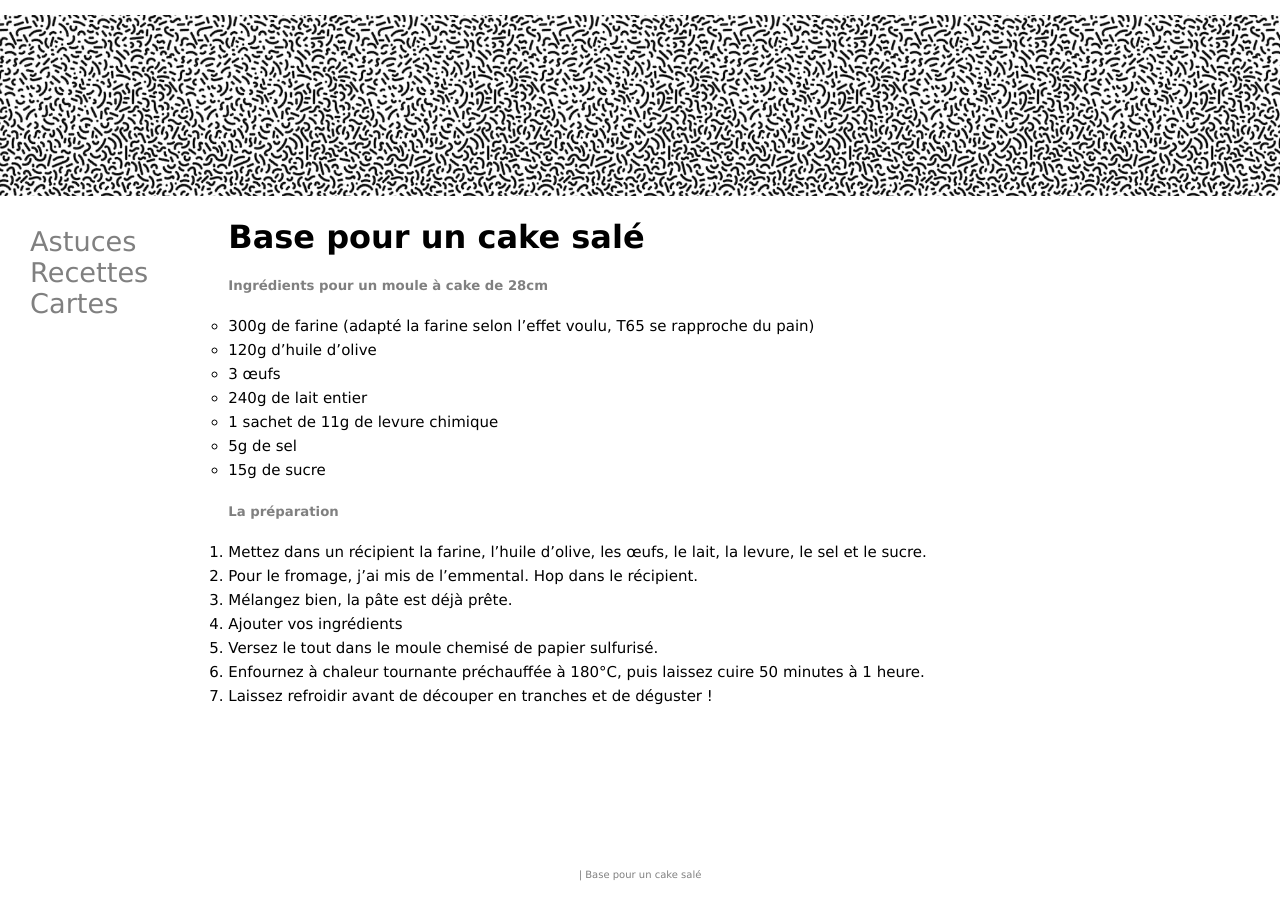
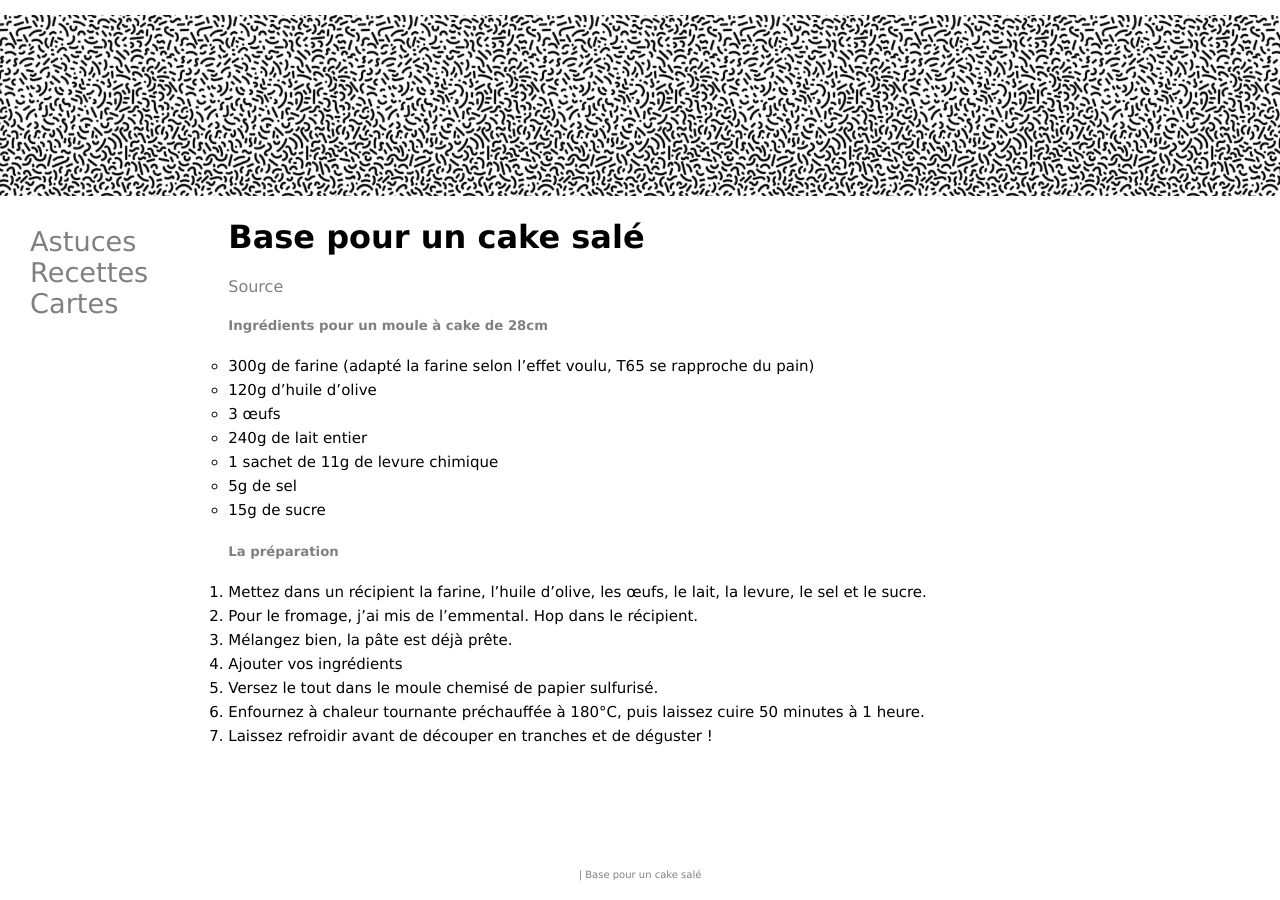
Before and after one commit to DenAff/heol, a Jekyll site: the page built from _posts/recettes/cuissons & préparations/2020-01-01-base-cake-salé.md, in a window 1280 px wide. Built offline with Jekyll 4.4.1, drawn with Linux system fonts in a browser that asks for light colours.

Commit message:
Update 2020-01-01-base-cake-salé.md

```diff
--- a/_posts/recettes/cuissons & préparations/2020-01-01-base-cake-salé.md
+++ b/_posts/recettes/cuissons & préparations/2020-01-01-base-cake-salé.md
@@ -7,6 +7,8 @@ categories: [cuissons & préparations]
 ---
 
 # {{ page.title }}
+
+[Source](https://lacuisinedebernard.com/cake-sale-a-lail-des-ours/)
 
 ##### Ingrédients pour un moule à cake de 28cm
 
```
